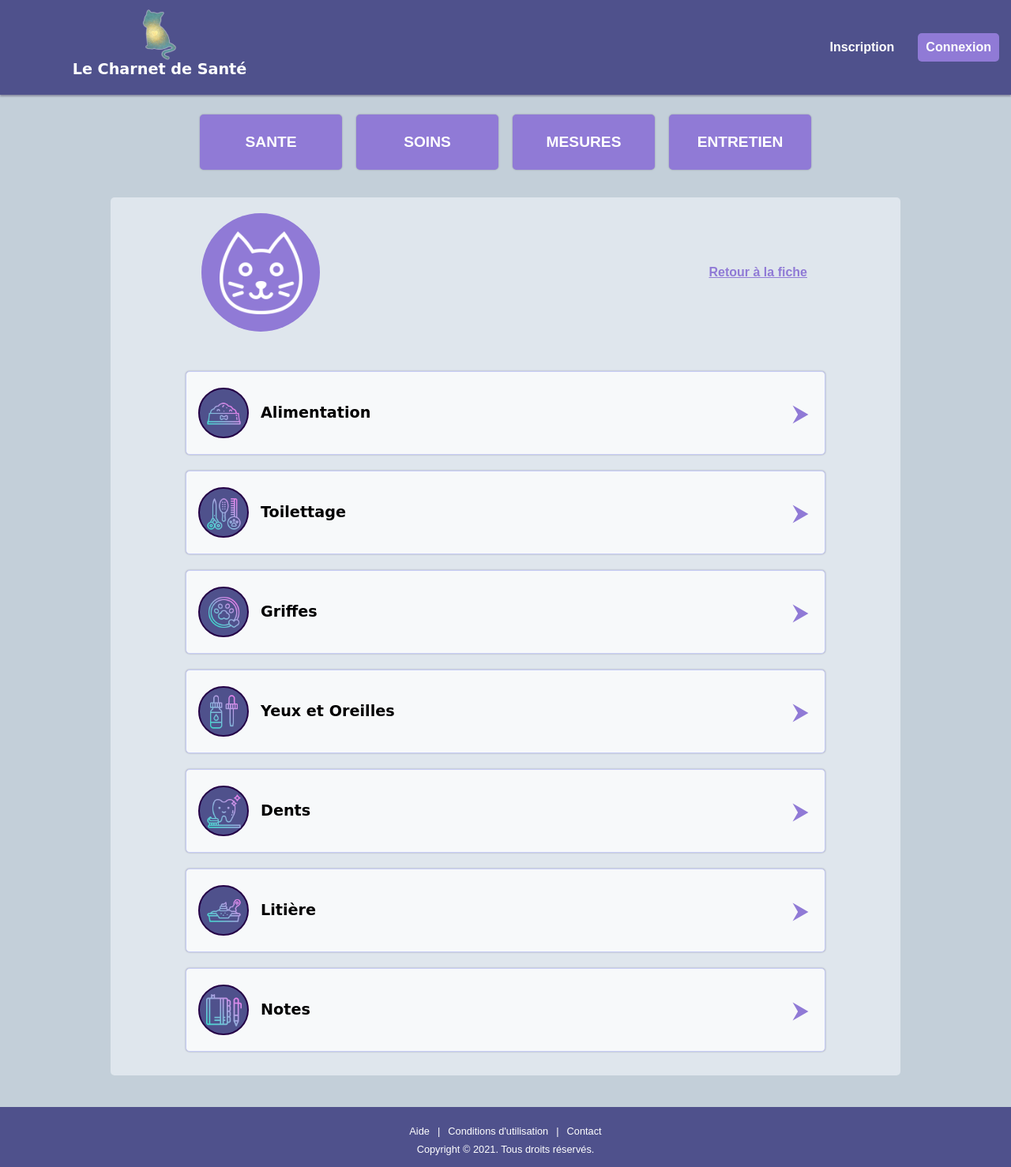
After one commit to AurelieGilet/charnet-de-sante, a Symfony app: template templates/cat-interface/cat-petcare/cat_petcare.html.twig in a window 1280 px wide. The commit adds this page. Shown: the whole page at 79% size. Run offline with Twig, Linux system fonts and the light colour scheme; the template is opened without the code that fills it, so the values that code supplies are empty; some libraries are stand-ins or nearby versions.

Commit message:
cat petcare page template + links

```diff
--- a/templates/cat-interface/cat-measures/cat_measures.html.twig
+++ b/templates/cat-interface/cat-measures/cat_measures.html.twig
@@ -1,6 +1,6 @@
 {% extends 'base.html.twig' %}
 
-{% block title %}Le Charnet de Santé - Mesure de {{ cat.name }} {% endblock %}
+{% block title %}Le Charnet de Santé - Mesures de {{ cat.name }} {% endblock %}
 
 {% block stylesheets %}
     <link rel="stylesheet" href="{{ asset('css/partials/cat-menu.css') }}" >
--- /dev/null
+++ b/templates/cat-interface/cat-petcare/cat_petcare.html.twig
@@ -0,0 +1,121 @@
+{% extends 'base.html.twig' %}
+
+{% block title %}Le Charnet de Santé - Entretien de {{ cat.name }} {% endblock %}
+
+{% block stylesheets %}
+    <link rel="stylesheet" href="{{ asset('css/partials/cat-menu.css') }}" >
+    <link rel="stylesheet" href="{{ asset('css/cat-interface/cat-data-pages.css') }}" >
+{% endblock %}
+
+{% block body %}
+<main>
+    {% include 'partials/cat-menu.html.twig' %}
+
+    <section>
+        <div class="card">
+            <div class="card-header">
+                <div class="picture">
+                    <img {% if cat.picture != null %} src="{{ asset('img/upload/' ~ cat.picture) }}" alt="Photo du chat {{ cat.name }}" class ="cat-picture" {% else %} src="{{ asset('img/site/cat-portrait2.png') }}" alt="Illustration portrait de chat" class="default-cat-picture" {% endif %}>
+                </div>
+                <div class="card-title">
+                    <h2>{{ cat.name }}</h2>
+                    <a href="{{ path('cat-detail', {'id': cat.id}) }}" class="return">Retour à la fiche</a>
+                </div>
+            </div>
+            <div class="card-body">
+                <a href="" class="shaker">
+                    <div class="card-content card-template">
+                        <div class="left-side">
+                            <div class="icon">
+                                <img src="{{ asset('img/site/feeding.png') }}" alt="Icône d'un chat sur une balance">
+                            </div>
+                            <h3>Alimentation</h3>
+                        </div>
+                        <div class="card-arrow shake">
+                            &#11166
+                        </div>
+                    </div>
+                </a>
+                <a href="" class="shaker">
+                    <div class="card-content card-template">
+                        <div class="left-side">
+                            <div class="icon">
+                                <img src="{{ asset('img/site/grooming.png') }}" alt="Icône d'un thermomètre">
+                            </div>
+                            <h3>Toilettage</h3>
+                        </div>
+                        <div class="card-arrow shake">
+                            &#11166
+                        </div>
+                    </div>
+                </a>
+                <a href="" class="shaker">
+                    <div class="card-content card-template">
+                        <div class="left-side">
+                            <div class="icon">
+                                <img src="{{ asset('img/site/claws.png') }}" alt="Icône de deux coeurs percés d'une flèche">
+                            </div>
+                            <h3>Griffes</h3>
+                        </div>
+                        <div class="card-arrow shake">
+                            &#11166
+                        </div>
+                    </div>
+                </a>
+                <a href="" class="shaker">
+                    <div class="card-content card-template">
+                        <div class="left-side">
+                            <div class="icon">
+                                <img src="{{ asset('img/site/eyes-ears.png') }}" alt="Icône de deux coeurs percés d'une flèche">
+                            </div>
+                            <h3>Yeux et Oreilles</h3>
+                        </div>
+                        <div class="card-arrow shake">
+                            &#11166
+                        </div>
+                    </div>
+                </a>
+                <a href="" class="shaker">
+                    <div class="card-content card-template">
+                        <div class="left-side">
+                            <div class="icon">
+                                <img src="{{ asset('img/site/teeth.png') }}" alt="Icône de deux coeurs percés d'une flèche">
+                            </div>
+                            <h3>Dents</h3>
+                        </div>
+                        <div class="card-arrow shake">
+                            &#11166
+                        </div>
+                    </div>
+                </a>
+                <a href="" class="shaker">
+                    <div class="card-content card-template">
+                        <div class="left-side">
+                            <div class="icon">
+                                <img src="{{ asset('img/site/litterbox.png') }}" alt="Icône de deux coeurs percés d'une flèche">
+                            </div>
+                            <h3>Litière</h3>
+                        </div>
+                        <div class="card-arrow shake">
+                            &#11166
+                        </div>
+                    </div>
+                </a>
+                <a href="" class="shaker">
+                    <div class="card-content card-template">
+                        <div class="left-side">
+                            <div class="icon">
+                                <img src="{{ asset('img/site/notes.png') }}" alt="Icône de deux coeurs percés d'une flèche">
+                            </div>
+                            <h3>Notes</h3>
+                        </div>
+                        <div class="card-arrow shake">
+                            &#11166
+                        </div>
+                    </div>
+                </a>
+            </div>
+        </div>
+    </section>
+</main>
+{% endblock %}
--- a/templates/partials/cat-menu.html.twig
+++ b/templates/partials/cat-menu.html.twig
@@ -16,7 +16,7 @@
                 <div class="long-line"></div>
                 <li  {% if route_name == 'cat-measures' %} class="selected cat-custom-option" {% else %} {% endif %} class="cat-custom-option"><a href="{{ path('cat-measures', {'id': cat.id}) }}">MESURES</a></li>
                 <div class="long-line"></div>
-                <li {#  {% if route_name == 'cat-petcare' %} class="selected cat-custom-option" {% else %} {% endif %} #} class="cat-custom-option"><a href="">ENTRETIEN</a></li>
+                <li  {% if route_name == 'cat-petcare' %} class="selected cat-custom-option" {% else %} {% endif %} class="cat-custom-option"><a href="{{ path('cat-petcare', {'id': cat.id}) }}">ENTRETIEN</a></li>
                 <div class="long-line"></div>
             </ul>
         </div>
@@ -25,7 +25,7 @@
                 <li {# {% if route_name == 'cat-health' %} class="selected cat-custom-option" {% else %} {% endif %} #} class="cat-custom-option"><a href="">SANTE</a></li>
                 <li {#  {% if route_name == 'cat-healthcare' %} class="selected cat-custom-option" {% else %} {% endif %} #} class="cat-custom-option"><a href="">SOINS</a></li>
                 <li  {% if route_name == 'cat-measures' %} class="selected cat-custom-option" {% else %} {% endif %} class="cat-custom-option"><a href="{{ path('cat-measures', {'id': cat.id}) }}">MESURES</a></li>
-                <li {#  {% if route_name == 'cat-petcare' %} class="selected cat-custom-option" {% else %} {% endif %} #} class="cat-custom-option"><a href="">ENTRETIEN</a></li>
+                <li  {% if route_name == 'cat-petcare' %} class="selected cat-custom-option" {% else %} {% endif %} class="cat-custom-option"><a href="{{ path('cat-petcare', {'id': cat.id}) }}">ENTRETIEN</a></li>
             </ul>
         </div>
     </div>
```
Also changed, not shown: src/Controller/CatPetCareController.php (added, +22 -0 lines), public/img/site/claws.png (added), public/img/site/eyes-ears.png (added), public/img/site/feeding.png (added), public/img/site/grooming.png (added), public/img/site/litterbox.png (added), public/img/site/notes.png (added), public/img/site/teeth.png (added).
